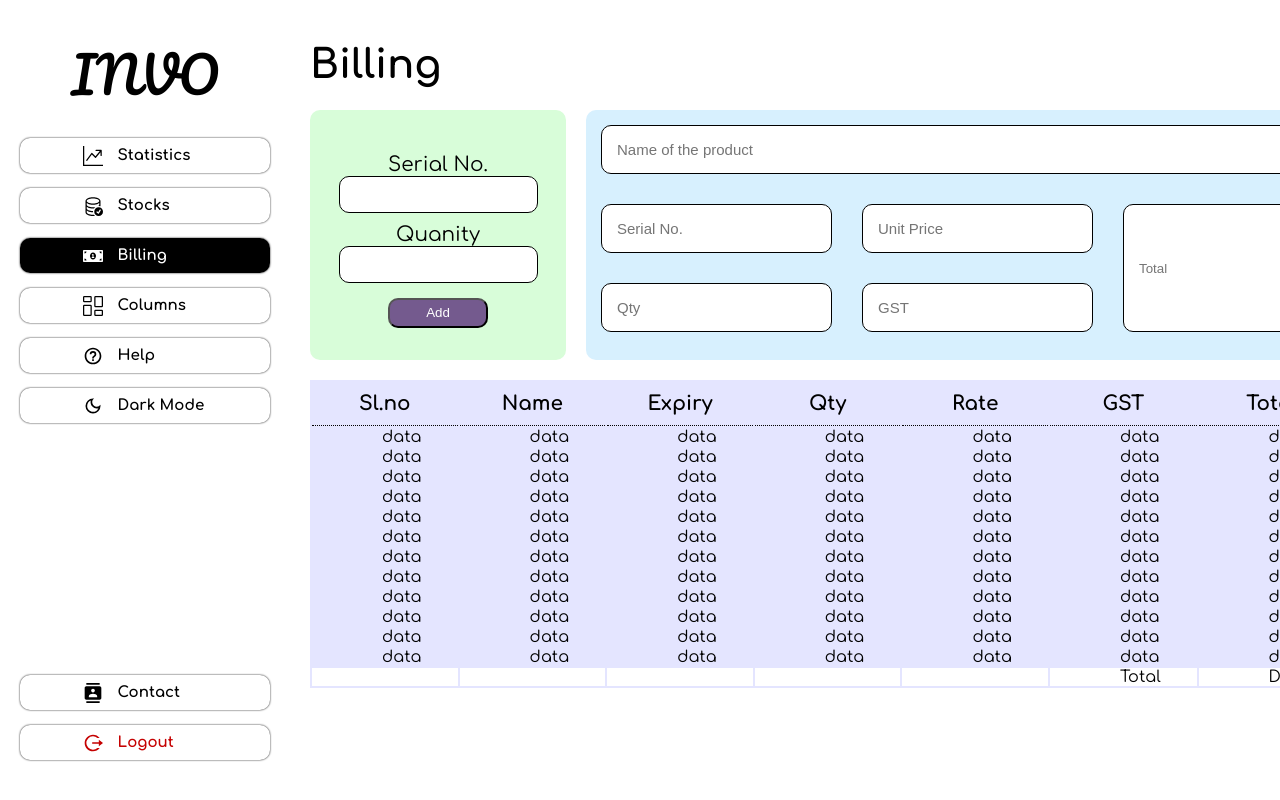
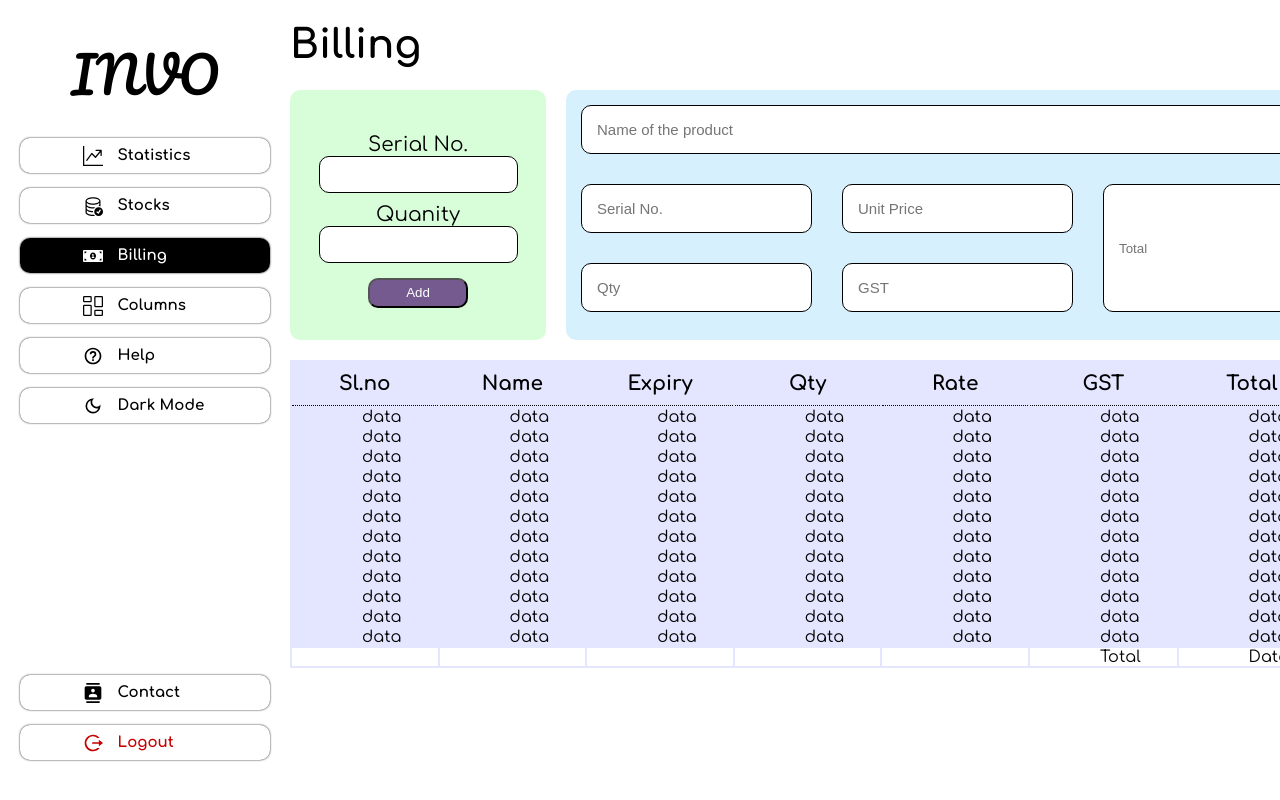
Before and after one commit to nikhitkumar00/Inventify, a React (Vite) app: page /billing in a window 1280 px wide. Shown: the top 800 px of the page. Built offline with nearby package versions, Linux system fonts and the light colour scheme.

Commit message:
column-color

```diff
--- a/src/Components/Billing/Billing.css
+++ b/src/Components/Billing/Billing.css
@@ -1,7 +1,8 @@
 .BillingContainer{
     flex-grow: 2;
-    margin: 20px;
+    margin: 20px var(--mayo);
     font-family: 'Comfortaa';
+    background-color: var(--mayo);
 }
 .BillingContainerChild1{
     display: flex;
--- a/src/Components/Column/Column.css
+++ b/src/Components/Column/Column.css
@@ -95,6 +95,9 @@
   border-radius: 8px;
   font-size: 20px;
   outline: none;
+  background-color: var(--mayo);
+  caret-color: var(--tar);
+  color: var(--tar);
 }
 .newColumn::placeholder {
   color: var(--place);
@@ -134,4 +137,6 @@
 .dropdown_Column select {
   padding: 5px 30px 5px 10px;
   width: 220px;
+  background-color: var(--mayo);
+  color: var(--tar);
 }
--- a/src/Components/Stocks/Stocks.css
+++ b/src/Components/Stocks/Stocks.css
@@ -38,7 +38,7 @@
     flex-direction: column;
     justify-content: space-between;
     margin:16px;
-
+    background-color: var(--mayo);
   }
 
   .AddTable{
```
